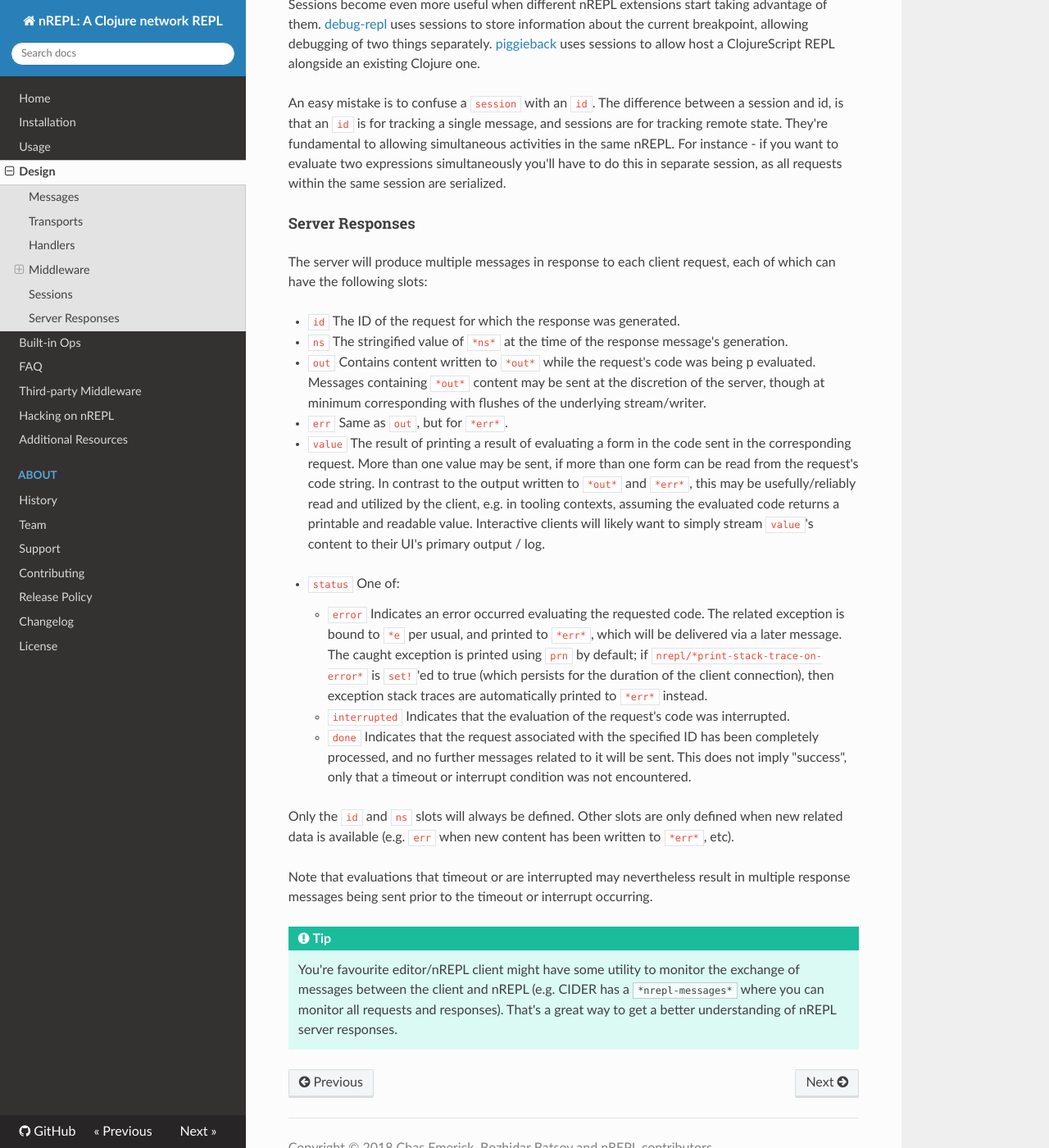
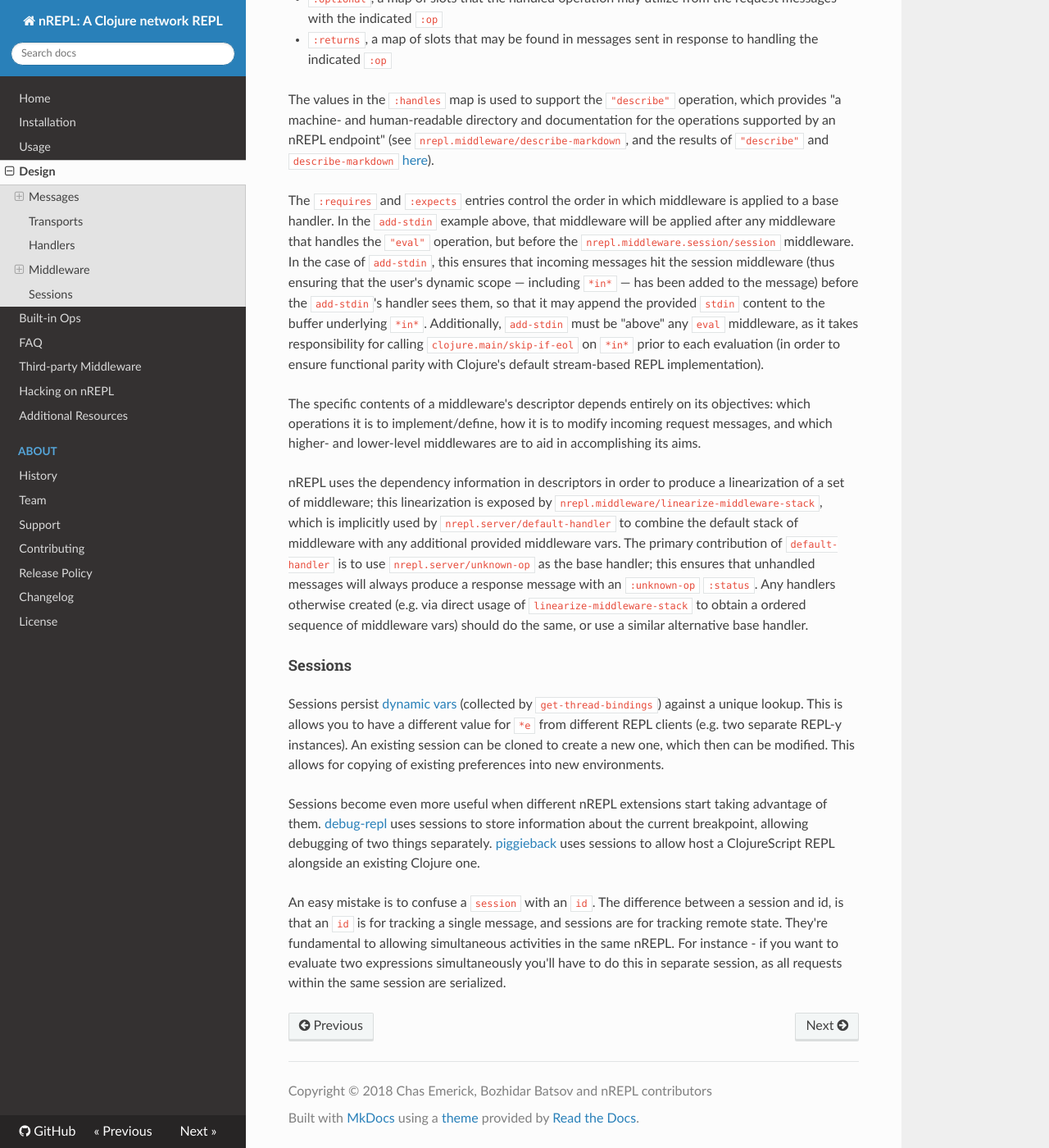
Before and after one commit to nrepl/nrepl, an MkDocs documentation site: the page built from doc/design.md, in a window 1280 px wide and 1400 px high, scrolled down 4742 px. Shown: the whole window at 82% size. Built offline with MkDocs 1.6.1, drawn with Linux system fonts in a browser that asks for light colours; nearby versions of some CDN libraries; old or Windows-style settings are respelled for this version of MkDocs; some of the changed text lies outside the part shown.

Commit message:
Improve a bit the documentation of nREPL messages

```diff
--- a/doc/design.md
+++ b/doc/design.md
@@ -257,96 +327,3 @@ fundamental to allowing simultaneous activities in the same nREPL.
 For instance - if you want to evaluate two expressions simultaneously
 you'll have to do this in separate session, as all requests within the
 same session are serialized.
-
-#### Server Responses
-
-The server will produce multiple messages in response to each client request,
-each of which can have the following slots:
-
-- `id` The ID of the request for which the response was generated.
-- `ns` The stringified value of `*ns*` at the time of the response message's
-  generation.
-- `out` Contains content written to `*out*` while the request's code was being
-p  evaluated.  Messages containing `*out*` content may be sent at the discretion
-of the server, though at minimum corresponding with flushes of the underlying
-stream/writer.
-- `err` Same as `out`, but for `*err*`.
-- `value` The result of printing a result of evaluating a form in the code sent
-  in the corresponding request.  More than one value may be sent, if more than
-one form can be read from the request's code string.  In contrast to the output
-written to `*out*` and `*err*`, this may be usefully/reliably read and utilized
-by the client, e.g. in tooling contexts, assuming the evaluated code returns a
-printable and readable value.  Interactive clients will likely want to simply
-stream `value`'s content to their UI's primary output / log.
-
-<!---
-
-Note: Seems that's some section from the nREPL 0.1 era, as 0.2+ doesn't have
-this timeout behaviour. (@bbatsov)
-
-Values are
-printed with `prn` by default; alternatively, if all of the following
-conditions hold at the time of printing, a pretty-printer will be used instead:
-    1. One of the following is available:
-        1. Clojure [1.2.0) (and therefore `clojure.pprint`)
-        2. Clojure Contrib (and therefore `clojure.contrib.pprint`)
-    2. `nrepl/*pretty-print*` is `set!`'ed to true (which
-       persists for the duration of the client connection)
-
--->
-
-- `status` One of:
-    - `error` Indicates an error occurred evaluating the requested code.  The
-      related exception is bound to `*e` per usual, and printed to `*err*`,
-which will be delivered via a later message.  The caught exception is printed
-using `prn` by default; if `nrepl/*print-stack-trace-on-error*`
-is `set!`'ed to true (which persists for the duration of the client
-connection), then exception stack traces are automatically printed to `*err*`
-instead.
-    - `interrupted` Indicates that the evaluation of the request's code was
-      interrupted.
-    - `done` Indicates that the request associated with the specified ID has
-      been completely processed, and no further messages related to it will be
-sent.  This does not imply "success", only that a timeout or interrupt
-condition was not encountered.
-
-Only the `id` and `ns` slots will always be defined. Other slots are only
-defined when new related data is available (e.g. `err` when new content has
-been written to `*err*`, etc).
-
-Note that evaluations that timeout or are interrupted may nevertheless result
-in multiple response messages being sent prior to the timeout or interrupt
-occurring.
-
-!!! Tip
-
-    You're favourite editor/nREPL client might have some utility to
-    monitor the exchange of messages between the client and nREPL
-    (e.g. CIDER has a `*nrepl-messages*` where you can monitor all
-    requests and responses). That's a great way to get a better understanding
-    of nREPL server responses.
-
-<!--
-
-Note: Seems that's some section from the nREPL 0.1 era, as 0.2+ doesn't have
-this timeout behaviour. (@bbatsov)
-
-### Timeouts and Interrupts
-
-Each message has a timeout associated with it, which controls the maximum time
-that a message's code will be allowed to run before being interrupted and a
-response message being sent indicating a status of `timeout`.
-
-The processing of a message may be interrupted by a client by sending another
-message containing code that invokes the `nrepl/interrupt`
-function, providing it with the string ID of the message to be interrupted.
-The interrupt will be responded to separately as with any other message. (The
-provided client implementation provides a simple abstraction for handling
-responses that makes issuing interrupts very straightforward.)
-
-*Note that interrupts are performed on a “best-effort” basis, and are subject
-to the limitations of Java’s threading model.  For more read
-[here](http://download.oracle.com/javase/1.5.0/docs/api/java/lang/Thread.html#interrupt%28%29)
-and
-[here](http://download.oracle.com/javase/1.5.0/docs/guide/misc/threadPrimitiveDeprecation.html).*
--->
```
Also changed, not shown: other parts of doc/design.md (+70 -0 lines).
